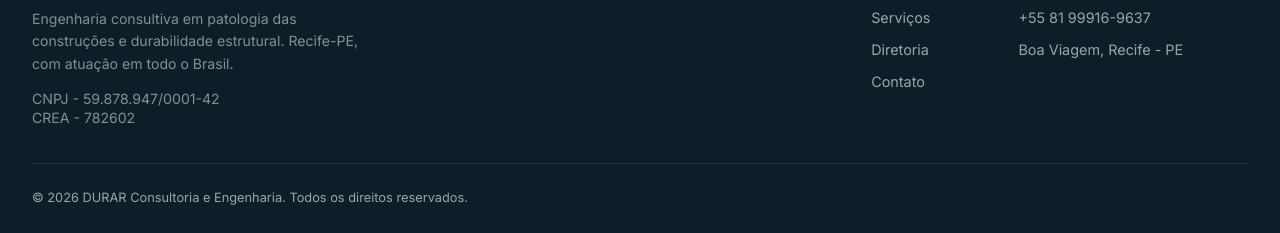
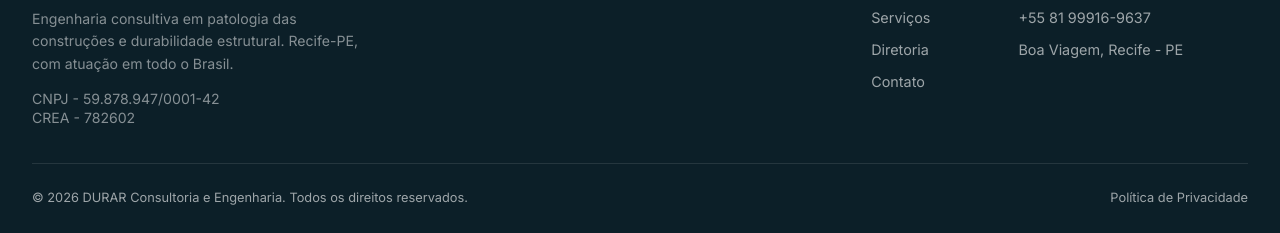
Before and after one commit to casanovafurtado-ctrl/durar-site, a plain HTML site: page index.html in a window 1280 px wide. Shown: the part 7980-8213 px from the top of the page. Drawn offline with Linux system fonts and the light colour scheme.

Commit message:
Update privacy policy link in cookie banner

```diff
--- a/index.html
+++ b/index.html
@@ -1090,6 +1090,7 @@
     </div>
     <div class="footer-bottom">
       <span>© <span id="year"></span> DURAR Consultoria e Engenharia. Todos os direitos reservados.</span>
+      <a href="privacidade.html" style="color:rgba(255,255,255,.6);">Política de Privacidade</a>
     </div>
   </div>
 </footer>
@@ -1100,7 +1101,7 @@
 
 <div class="cookie-banner" id="cookieBanner">
   <div class="cookie-banner-inner">
-    <p>Usamos cookies para melhorar sua experiência de navegação e analisar o tráfego do site. Ao continuar navegando, você concorda com nossa <a href="#contato">Política de Privacidade</a>.</p>
+    <p>Usamos cookies para melhorar sua experiência de navegação e analisar o tráfego do site. Ao continuar navegando, você concorda com nossa <a href="privacidade.html">Política de Privacidade</a>.</p>
     <div class="cookie-actions">
       <button class="btn btn-ghost" id="cookieReject">Recusar</button>
       <button class="btn btn-primary" id="cookieAccept">Aceitar cookies</button>
```
